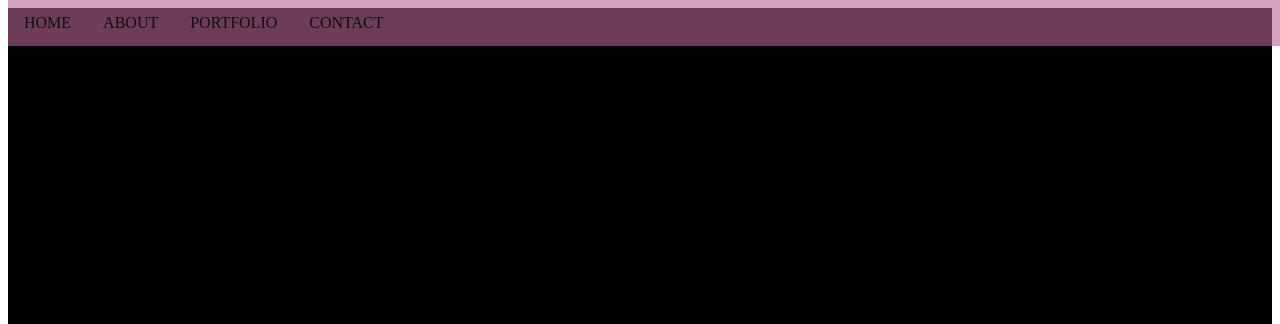
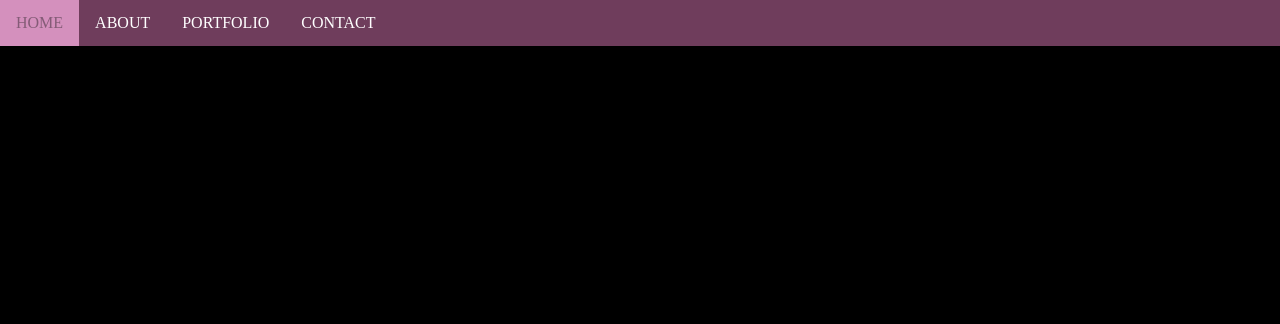
Before and after one commit to Andrea-Jokic/Portfolio-Andrea, a plain HTML site: page index.html in a window 1280 px wide. Shown: the top 324 px of the page. Drawn offline with Linux system fonts and the light colour scheme.

Commit message:
white space task

```diff
--- a/index.css
+++ b/index.css
@@ -22,7 +22,7 @@ h1{
   .navbar a {
     float: left;
     display: block;
-    color: #0e0b0b;
+    color: white;
     text-align: center;
     padding: 14px 16px;
     text-decoration: none;
@@ -31,5 +31,8 @@ h1{
 
   .navbar a:hover {
     background: #d490bd;
-    color: rgba(214, 13, 90, 0.418);
+    color: rgba(22, 20, 21, 0.418);
   }
+  body{
+    margin: 0;
+  }
```
